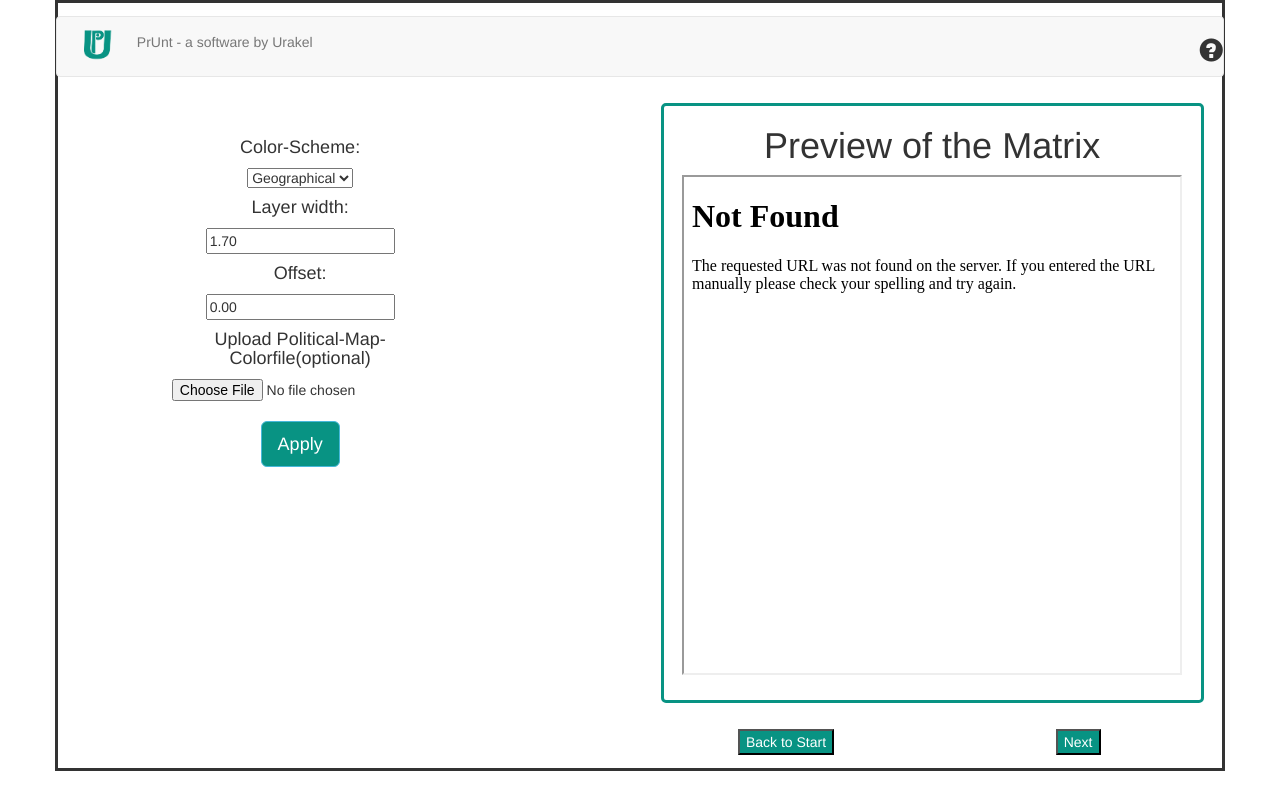
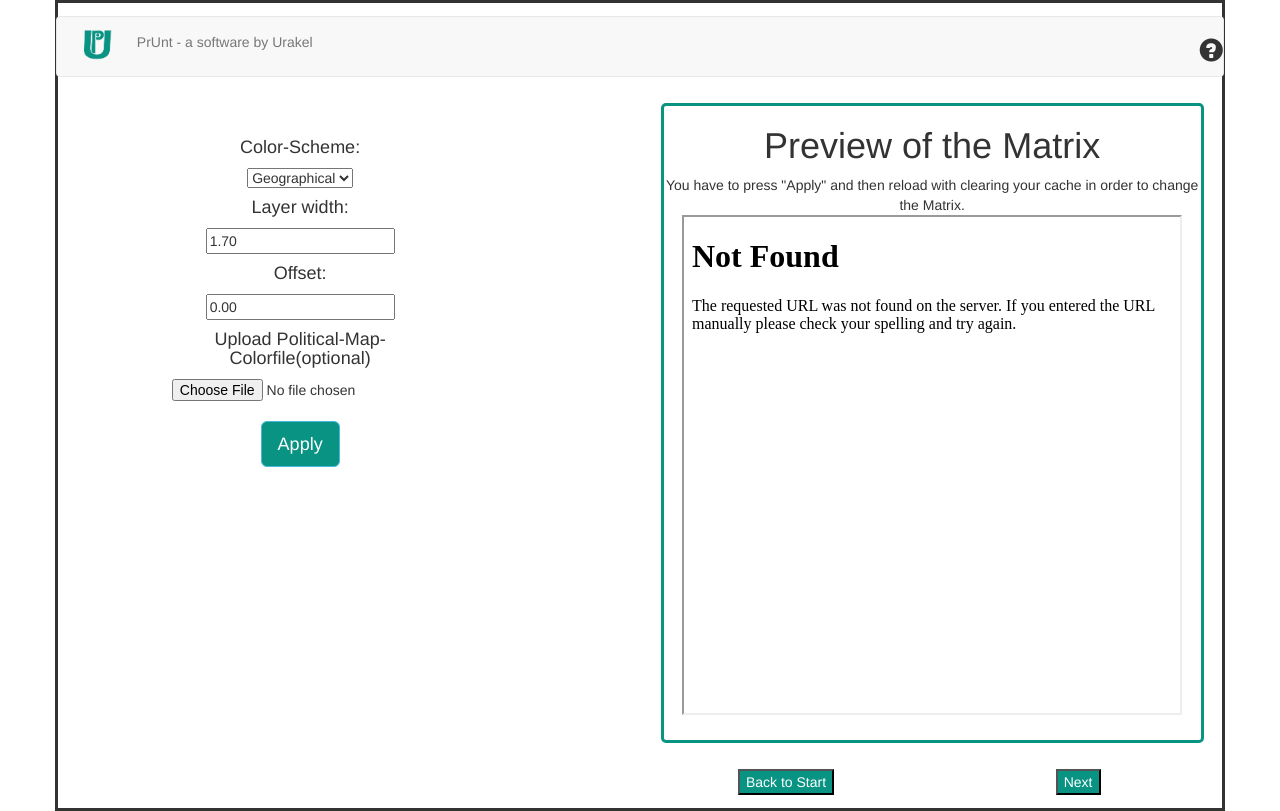
Before and after one commit to Armylie/Urakel, a Flask app: page /colormodify in a window 1280 px wide. Before the commit the page ends 771 px from the top, so only its background shows below. Run offline with Flask 2, Linux system fonts and the light colour scheme; some libraries are stand-ins or nearby versions.

Commit message:
Update colormodify.html

```diff
--- a/app/templates/colormodify.html
+++ b/app/templates/colormodify.html
@@ -69,6 +69,9 @@
                 <div class="row">
                     <div class="col-lg-12">
                             <h1>Preview of the Matrix</h1>
+                            <div>
+                            You have to press "Apply" and then reload with clearing your cache in order to change the Matrix.
+                            </div>
                             <iframe id="Vorschaubild" src="{{ url_for('.static', filename='0001.png') }}" height="500" width="500"></iframe>
                     </div>
                 </div>
```
